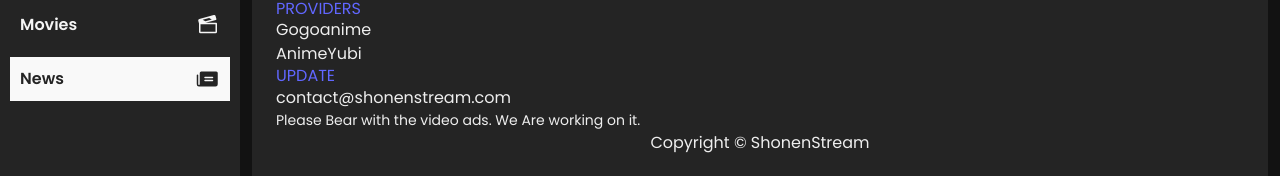
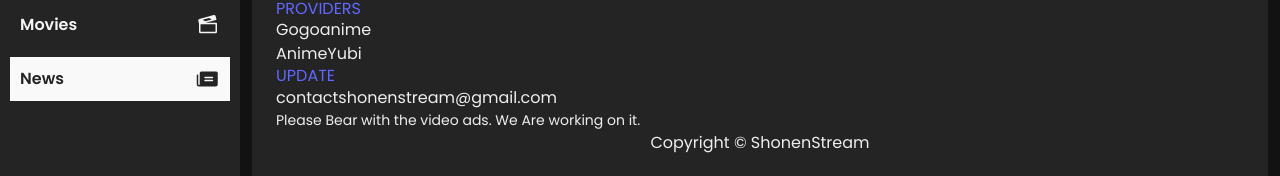
Before and after one commit to Karl-Xavier/animeweb, a React (Vite) app in the folder client/: page /feed in a window 1280 px wide. Shown: the part 153-329 px from the top of the page. Built offline with nearby package versions, Linux system fonts and the light colour scheme; no server answers.

Commit message:
changed email

```diff
--- a/client/src/component/Footer/Footer.jsx
+++ b/client/src/component/Footer/Footer.jsx
@@ -22,7 +22,7 @@
         </div>
         <div>
           <h3 style={{ color: '#6167ff' }} className='lg:text-right md:text-right'>UPDATE</h3>
-          <p className='lg:text-right md:text-right'>contact@shonenstream.com</p>
+          <p className='lg:text-right md:text-right'>contactshonenstream@gmail.com</p>
           <p style={{ fontSize: '14px' }} className='lg:text-right md:text-right'>Please Bear with the video ads. We Are working on it.</p>
         </div>
       </div>
```
